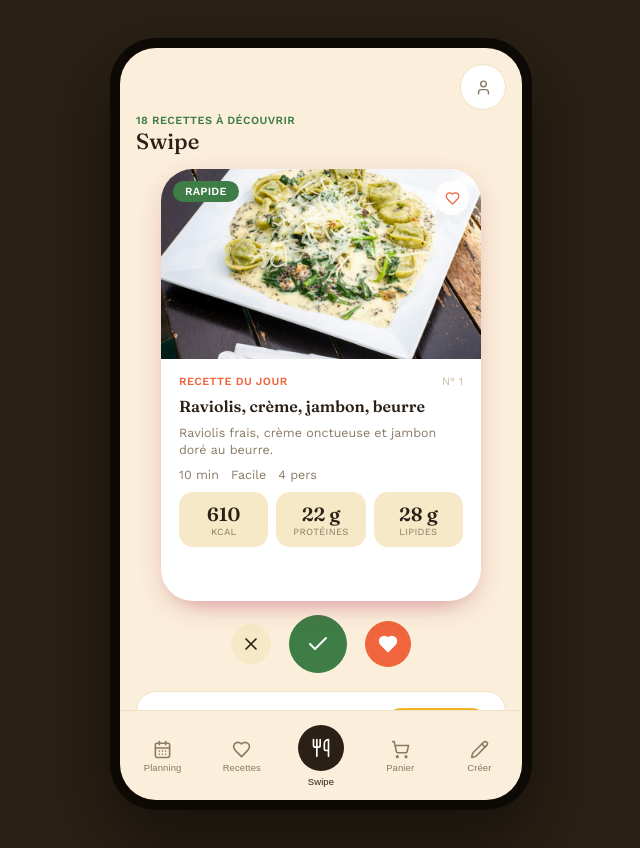
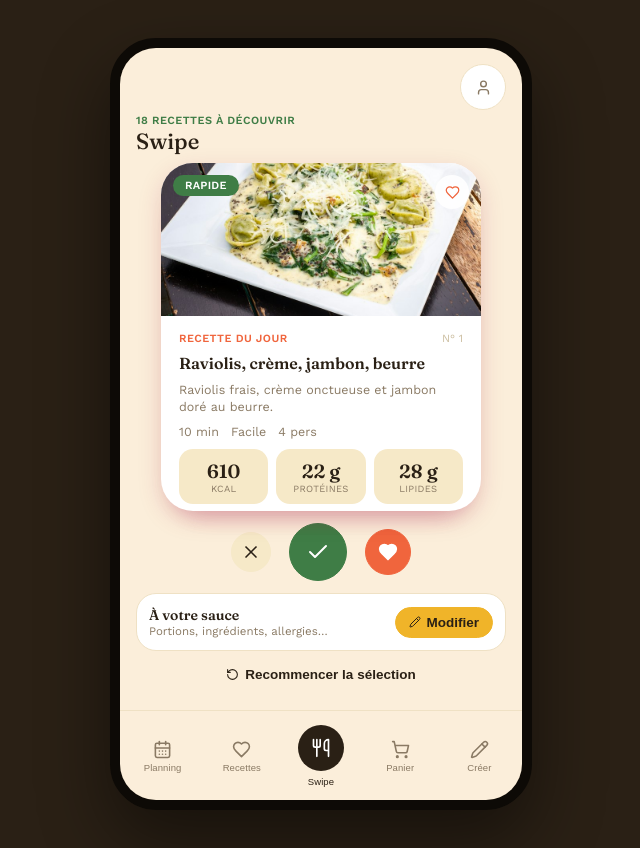
Before and after one commit to thomasregobelin-lgtm/recipy-mvp, a React (Vite) app: page / in a window 1280 px wide. Shown: the top 848 px of the page, without its empty margins (331-971 px from the left). Built offline with nearby package versions, Linux system fonts and the light colour scheme.

Commit message:
Ajout vue Semaine dans Planning + Swipe tient sans scroll sur tous les ecrans (layout flex, adaptations petits ecrans)

```diff
--- a/src/App.jsx
+++ b/src/App.jsx
@@ -468,7 +468,7 @@ const STYLE = `
   }
   .mp-nav-brand { display: none; }
   .mp-topbar {
-    display: flex; justify-content: flex-end; margin-bottom: 8px;
+    display: flex; justify-content: flex-end; margin-bottom: 8px; flex-shrink: 0;
   }
   .mp-profile-active {
     background: var(--terracotta); border-color: var(--terracotta); color: #fff;
@@ -511,7 +511,10 @@ const STYLE = `
     overflow-y: auto;
     overflow-x: hidden;
     -webkit-overflow-scrolling: touch;
-  }
+    display: flex;
+    flex-direction: column;
+  }
+  .mp-discover-fill { flex: 1 1 auto; min-height: 0; display: flex; flex-direction: column; }
 
   .mp-header { display: flex; align-items: baseline; justify-content: space-between; margin-bottom: 14px; flex-wrap: wrap; gap: 10px; }
   .mp-title { font-size: 22px; font-weight: 500; margin: 0; }
@@ -559,8 +562,8 @@ const STYLE = `
   }
 
   /* Swipe deck */
-  .mp-deck-wrap { display: flex; flex-direction: column; align-items: center; gap: 14px; padding-top: 0; }
-  .mp-deck { position: relative; width: 100%; max-width: 320px; height: min(54dvh, 440px); }
+  .mp-deck-wrap { display: flex; flex-direction: column; align-items: center; gap: 12px; padding-top: 0; flex: 1; min-height: 0; }
+  .mp-deck { position: relative; width: 100%; max-width: 320px; flex: 1; min-height: 190px; max-height: 420px; }
   .mp-swipe-card {
     position: absolute; inset: 0; border-radius: 32px; background: var(--surface);
     border: none; display: flex; flex-direction: column; overflow: hidden;
@@ -580,9 +583,18 @@ const STYLE = `
     font-family: 'Fraunces', serif; font-size: 14px;
   }
   .mp-mini-thumb img { width: 100%; height: 100%; object-fit: cover; }
-  .mp-swipe-body { padding: 16px 18px; display: flex; flex-direction: column; gap: 8px; flex: 1; }
+  .mp-swipe-body { padding: 16px 18px; display: flex; flex-direction: column; gap: 8px; flex: 1; min-height: 0; overflow: hidden; }
   .mp-swipe-title { font-size: 16px; font-weight: 600; margin: 0; }
+  .mp-swipe-desc { font-size: 12.5px; color: var(--ink-soft); line-height: 1.35; margin: 1px 0 0; }
   .mp-swipe-meta { font-size: 12.5px; color: var(--ink-soft); display: flex; gap: 12px; flex-wrap: wrap; }
+  @media (max-height: 700px) {
+    .mp-swipe-photo-wrap { height: 36%; }
+    .mp-swipe-body { padding: 10px 16px; gap: 4px; }
+    .mp-swipe-desc { display: none; }
+    .mp-stat-pill { padding: 6px 6px; }
+    .mp-stat-pill .mp-stat-value { font-size: 15px; }
+    .mp-deck { min-height: 150px; }
+  }
   .mp-swipe-stamp {
     position: absolute; top: 26px; padding: 6px 14px; border: 3px solid; border-radius: 8px;
     font-family: 'Fraunces', serif; font-size: 22px; font-weight: 600; transform: rotate(-14deg);
@@ -969,8 +981,8 @@ function DiscoverScreen({ data, deckRecipes, profileTagIds, useProfileFilter, se
   };
 
   return (
-    <div>
-      <div className="mp-header">
+    <div className="mp-discover-fill">
+      <div className="mp-header" style={{ marginBottom: 8, flexShrink: 0 }}>
         <div>
           <div className="mp-eyebrow">{data.recipes.length} recettes à découvrir</div>
           <h1 className="mp-serif mp-title">Swipe</h1>
@@ -985,7 +997,7 @@ function DiscoverScreen({ data, deckRecipes, profileTagIds, useProfileFilter, se
       </div>
 
       {!useProfileFilter && (
-        <div className="mp-scroll-x" style={{ marginBottom: 20 }}>
+        <div className="mp-scroll-x" style={{ marginBottom: 8, flexShrink: 0 }}>
           {data.tags.map((t) => (
             <TagPill key={t.id} selected={discoverFilterTags.includes(t.id)}
               onClick={() => setDiscoverFilterTags((prev) => prev.includes(t.id) ? prev.filter((x) => x !== t.id) : [...prev, t.id])}>
@@ -1028,7 +1040,7 @@ function DiscoverScreen({ data, deckRecipes, profileTagIds, useProfileFilter, se
                     <span style={{ fontSize: 11, color: "var(--ink-faint)" }}>N° {data.recipes.findIndex((x) => x.id === r.id) + 1}</span>
                   </div>
                   <p className="mp-serif mp-swipe-title">{r.titre}</p>
-                  {r.description && <p style={{ fontSize: 12.5, color: "var(--ink-soft)", lineHeight: 1.35, margin: "1px 0 0" }}>{r.description}</p>}
+                  {r.description && <p className="mp-swipe-desc">{r.description}</p>}
                   <div className="mp-swipe-meta">
                     {r.temps_preparation ? <span>{r.temps_preparation} min</span> : null}
                     {r.difficulte ? <span>{capitalize(r.difficulte)}</span> : null}
@@ -1052,7 +1064,7 @@ function DiscoverScreen({ data, deckRecipes, profileTagIds, useProfileFilter, se
         </div>
 
         {top && (
-          <div className="mp-deck-actions">
+          <div className="mp-deck-actions" style={{ flexShrink: 0 }}>
             <button className="mp-round-btn pass" onClick={() => resolveSwipe("pass")} aria-label="Passer"><X size={20} /></button>
             <button className="mp-round-btn info" style={{ width: 58, height: 58 }} onClick={() => resolveSwipe("like")} aria-label="Garder"><Check size={24} /></button>
             <button className="mp-round-btn like" onClick={() => resolveSwipe("like")} aria-label="J'aime"><Heart size={20} fill="currentColor" /></button>
@@ -1060,16 +1072,16 @@ function DiscoverScreen({ data, deckRecipes, profileTagIds, useProfileFilter, se
         )}
       </div>
 
-      <div className="mp-card" style={{ marginTop: 18, display: "flex", alignItems: "center", justifyContent: "space-between", gap: 12 }}>
+      <div className="mp-card" style={{ marginTop: 12, flexShrink: 0, display: "flex", alignItems: "center", justifyContent: "space-between", gap: 12, padding: 12 }}>
         <div>
-          <div className="mp-serif" style={{ fontSize: 15, fontWeight: 600 }}>À votre sauce</div>
-          <div style={{ fontSize: 12, color: "var(--ink-soft)" }}>Portions, ingrédients, allergies…</div>
+          <div className="mp-serif" style={{ fontSize: 14, fontWeight: 600 }}>À votre sauce</div>
+          <div style={{ fontSize: 11.5, color: "var(--ink-soft)" }}>Portions, ingrédients, allergies…</div>
         </div>
         {goToProfile && (
-          <button className="mp-btn mp-btn-primary" style={{ flexShrink: 0 }} onClick={goToProfile}><Pencil size={13} /> Modifier</button>
-        )}
-      </div>
-      <button className="mp-btn mp-btn-ghost" style={{ display: "flex", margin: "10px auto 0" }} onClick={resetDeck}>
+          <button className="mp-btn mp-btn-primary" style={{ flexShrink: 0, padding: "7px 13px" }} onClick={goToProfile}><Pencil size={12} /> Modifier</button>
+        )}
+      </div>
+      <button className="mp-btn mp-btn-ghost" style={{ display: "flex", flexShrink: 0, margin: "6px auto 0" }} onClick={resetDeck}>
         <RotateCcw size={13} /> Recommencer la sélection
       </button>
     </div>
@@ -1224,6 +1236,7 @@ const MOMENT_LABEL = { midi: "Déjeuner", soir: "Dîner" };
 function PlanningScreen({ data, likedRecipes, addToPlan, removeFromPlan, clearWeek, generateShoppingList, setRecipeModal }) {
   const [weekOffset, setWeekOffset] = useState(0);
   const [picker, setPicker] = useState(null); // { dateISO, dayIdx, moment } | null
+  const [viewMode, setViewMode] = useState("jour"); // "jour" | "semaine"
 
   const monday = mondayOf(addDays(todayDate(), weekOffset * 7));
   const weekDates = Array.from({ length: 7 }, (_, i) => addDays(monday, i));
@@ -1261,6 +1274,13 @@ function PlanningScreen({ data, likedRecipes, addToPlan, removeFromPlan, clearWe
         </div>
       </div>
 
+      <div style={{ display: "flex", gap: 6, marginBottom: 16 }}>
+        <TagPill tone="sage" selected={viewMode === "jour"} onClick={() => setViewMode("jour")}>Jour</TagPill>
+        <TagPill tone="sage" selected={viewMode === "semaine"} onClick={() => setViewMode("semaine")}>Semaine</TagPill>
+      </div>
+
+      {viewMode === "jour" ? (
+        <>
           <div className="mp-day-strip" style={{ marginBottom: 18 }}>
             {weekDates.map((d, i) => {
               const iso = isoDate(d);
@@ -1302,6 +1322,44 @@ function PlanningScreen({ data, likedRecipes, addToPlan, removeFromPlan, clearWe
               );
             })}
           </div>
+        </>
+      ) : (
+        <div style={{ display: "flex", flexDirection: "column", gap: 16, marginBottom: 18 }}>
+          {weekDates.map((d, i) => {
+            const iso = isoDate(d);
+            const daySlots = ["midi", "soir"].map((moment) => ({ moment, slot: findSlot(iso, moment) }));
+            const isToday = iso === todayISO;
+            return (
+              <div key={iso}>
+                <div style={{ display: "flex", alignItems: "baseline", gap: 8, marginBottom: 8 }}>
+                  <span className="mp-serif" style={{ fontSize: 15, fontWeight: 600, textTransform: "capitalize" }}>{DOW_LONG[i]} {d.getDate()}</span>
+                  {isToday && <span className="mp-eyebrow coral" style={{ fontSize: 10 }}>Aujourd'hui</span>}
+                </div>
+                <div style={{ display: "flex", flexDirection: "column", gap: 8 }}>
+                  {daySlots.map(({ moment, slot }) => {
+                    const recipe = slot ? data.recipes.find((r) => r.id === slot.recipe_id) : null;
+                    return recipe ? (
+                      <div key={moment} className="mp-meal-card" style={{ padding: 8 }} onClick={() => setRecipeModal(recipe.id)}>
+                        <RecipeThumb recipe={recipe} className="mp-meal-thumb" style={{ width: 42, height: 42 }} />
+                        <div style={{ flex: 1, minWidth: 0 }}>
+                          <div className="mp-eyebrow" style={{ fontSize: 9.5 }}>{MOMENT_LABEL[moment].toUpperCase()}</div>
+                          <div style={{ fontSize: 13, fontWeight: 600, whiteSpace: "nowrap", overflow: "hidden", textOverflow: "ellipsis" }}>{recipe.titre}</div>
+                        </div>
+                        <Trash2 size={13} style={{ cursor: "pointer", flexShrink: 0, color: "var(--ink-faint)" }} onClick={(e) => { e.stopPropagation(); removeFromPlan(slot.id); }} />
+                      </div>
+                    ) : (
+                      <div key={moment} className="mp-meal-slot-empty" style={{ padding: 9, fontSize: 12.5 }}
+                        onClick={() => setPicker({ dateISO: iso, dayIdx: i, moment })}>
+                        <Plus size={13} /> {MOMENT_LABEL[moment]}…
+                      </div>
+                    );
+                  })}
+                </div>
+              </div>
+            );
+          })}
+        </div>
+      )}
 
       <button className="mp-btn mp-btn-primary" style={{ width: "100%", justifyContent: "center", marginBottom: 16 }}
         onClick={() => generateShoppingList(weekDatesISO[0])} disabled={weekPlanCount === 0}>
```
Lines whose indentation alone changed are shown as unchanged.
